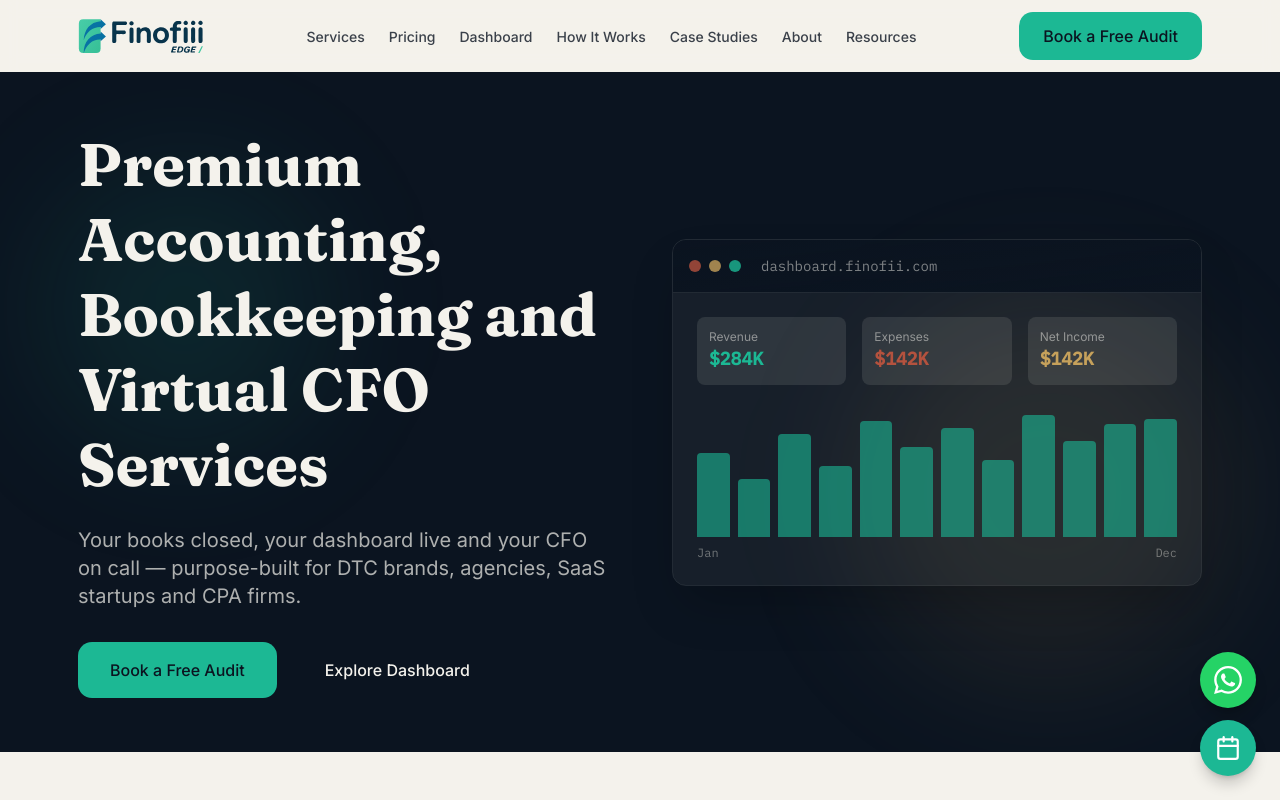
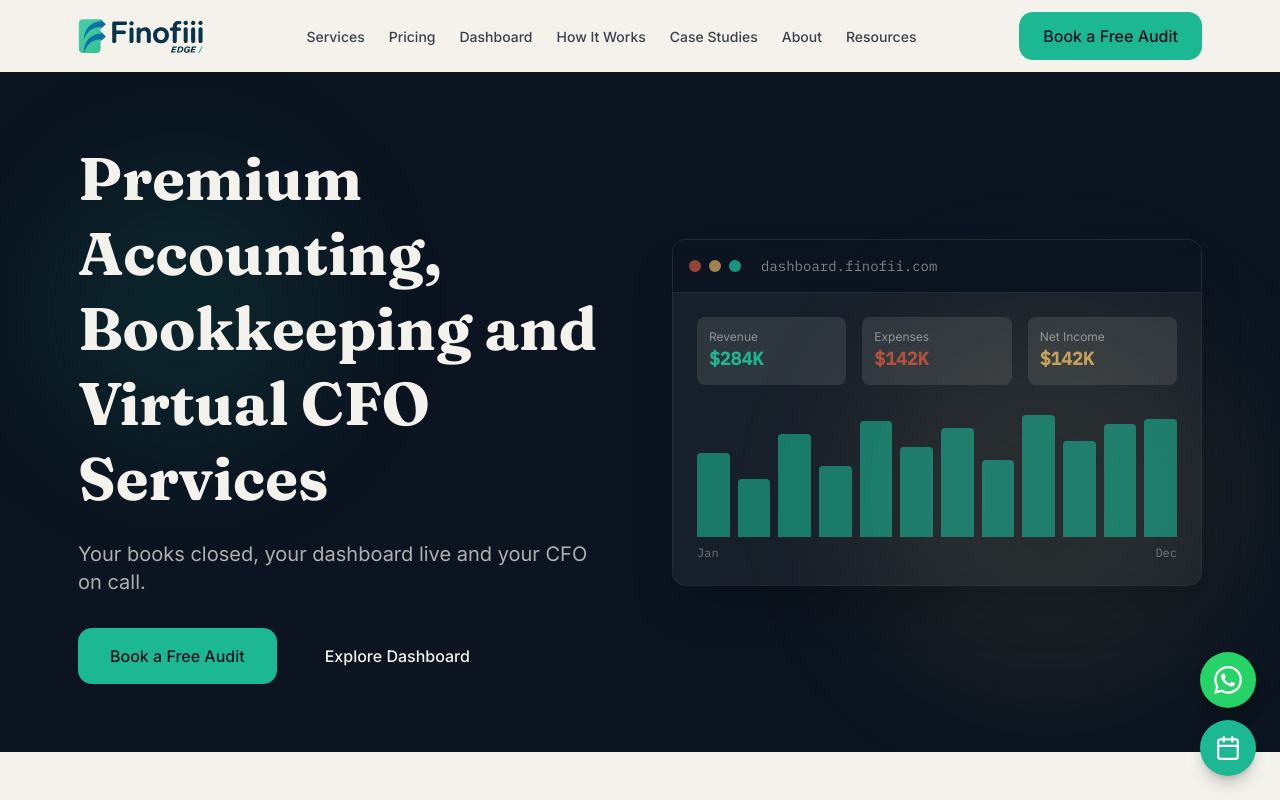
Before and after one commit to goclagee/finofii-edge-website, a Next.js app: page / in a window 1280 px wide. Shown: the top 800 px of the page. Built offline with nearby package versions, Linux system fonts and the light colour scheme.

Commit message:
Trim homepage hero subheading

```diff
--- a/src/app/home/HeroSection.tsx
+++ b/src/app/home/HeroSection.tsx
@@ -34,7 +34,7 @@ export function HeroSection() {
 
           <ScrollReveal animation="fade-up" delay={200}>
             <p className="mt-6 text-lg md:text-xl text-paper/70 font-interface max-w-xl mx-auto lg:mx-0">
-              Your books closed, your dashboard live and your CFO on call — purpose-built for DTC brands, agencies, SaaS startups and CPA firms.
+              Your books closed, your dashboard live and your CFO on call.
             </p>
           </ScrollReveal>
 
```
